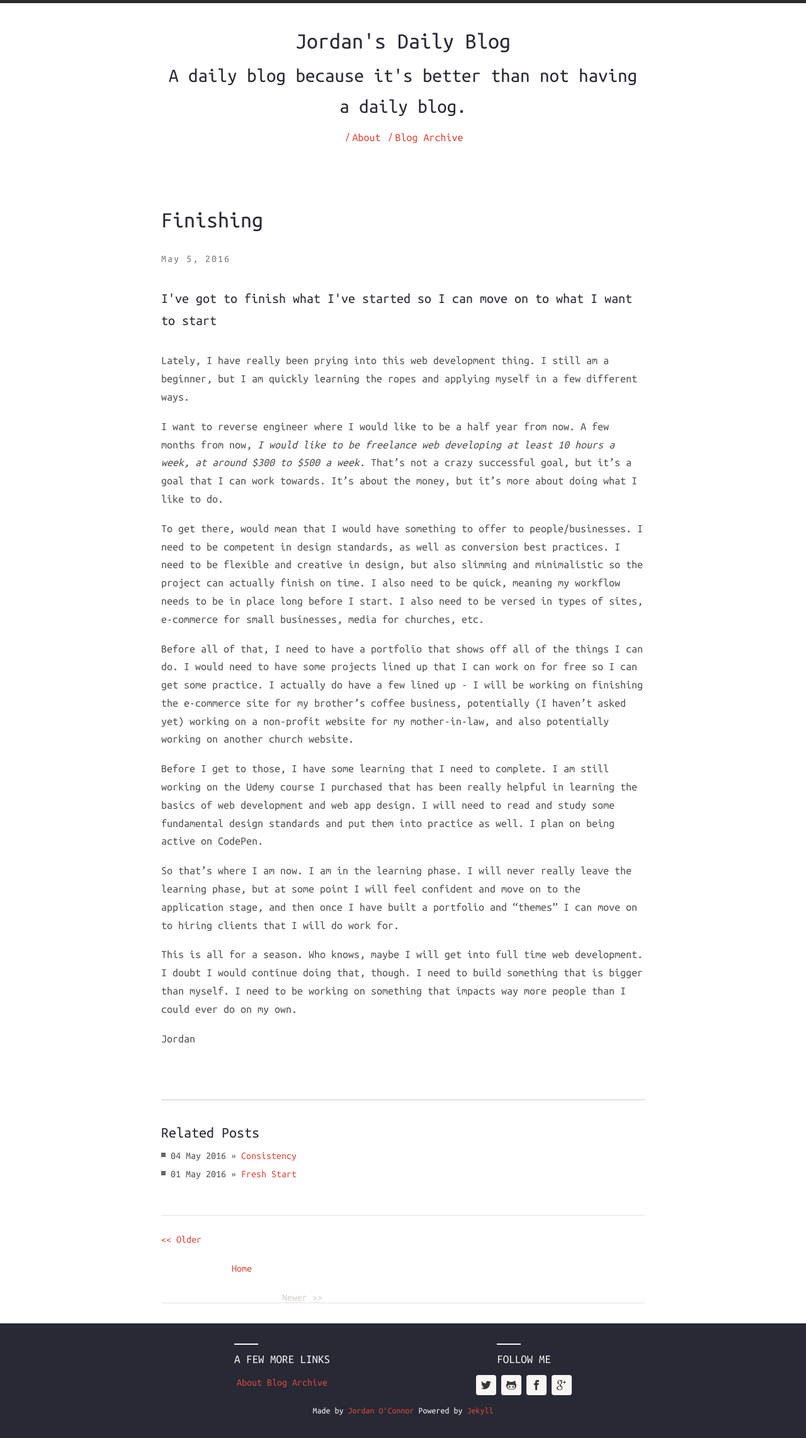
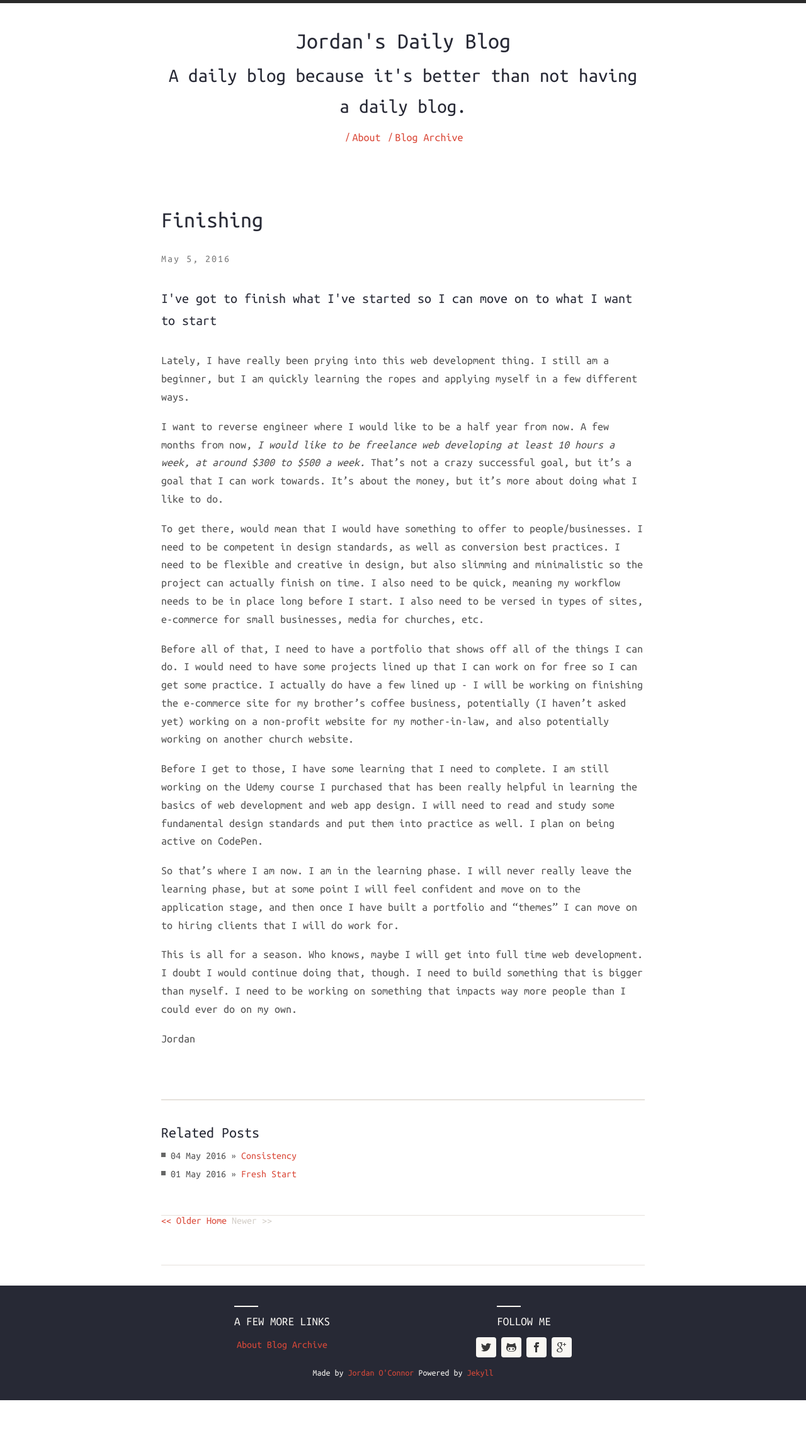
Before and after one commit to Ohhhhhconnor/DailyBlog, a Jekyll site: the page built from _posts/2016-05-5-Finishing.markdown, in a window 1280 px wide. Shown: the whole page at 63% size. Built offline with Jekyll 4.4.1, drawn with Linux system fonts in a browser that asks for light colours; nearby versions of some CDN libraries; after the commit the page ends 2223 px from its top, so only the background shows below that.

Commit message:
fixed post nav

```diff
--- a/assets/css/main.scss
+++ b/assets/css/main.scss
@@ -721,14 +721,17 @@ post-description {
 
   .column-1 {
     text-align: left;
+    display: inline;
     @include column(.3333);
   }
   .column-2 {
     text-align: center;
+    display: inline;
     @include column(.3333);
   }
   .column-3 {
     text-align: right;
+    display: inline;
     @include column(.3333);
   }
   .column-full {
```
